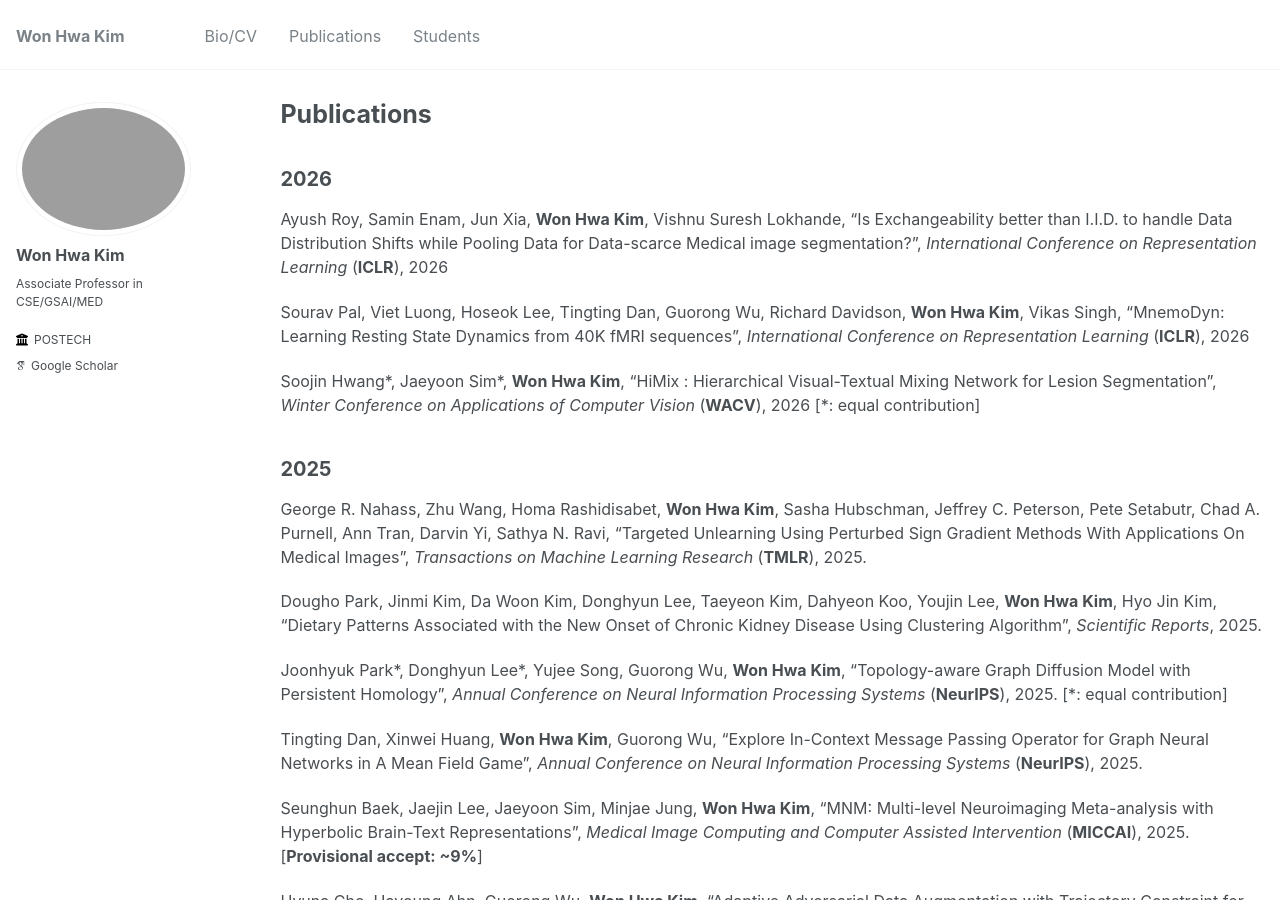
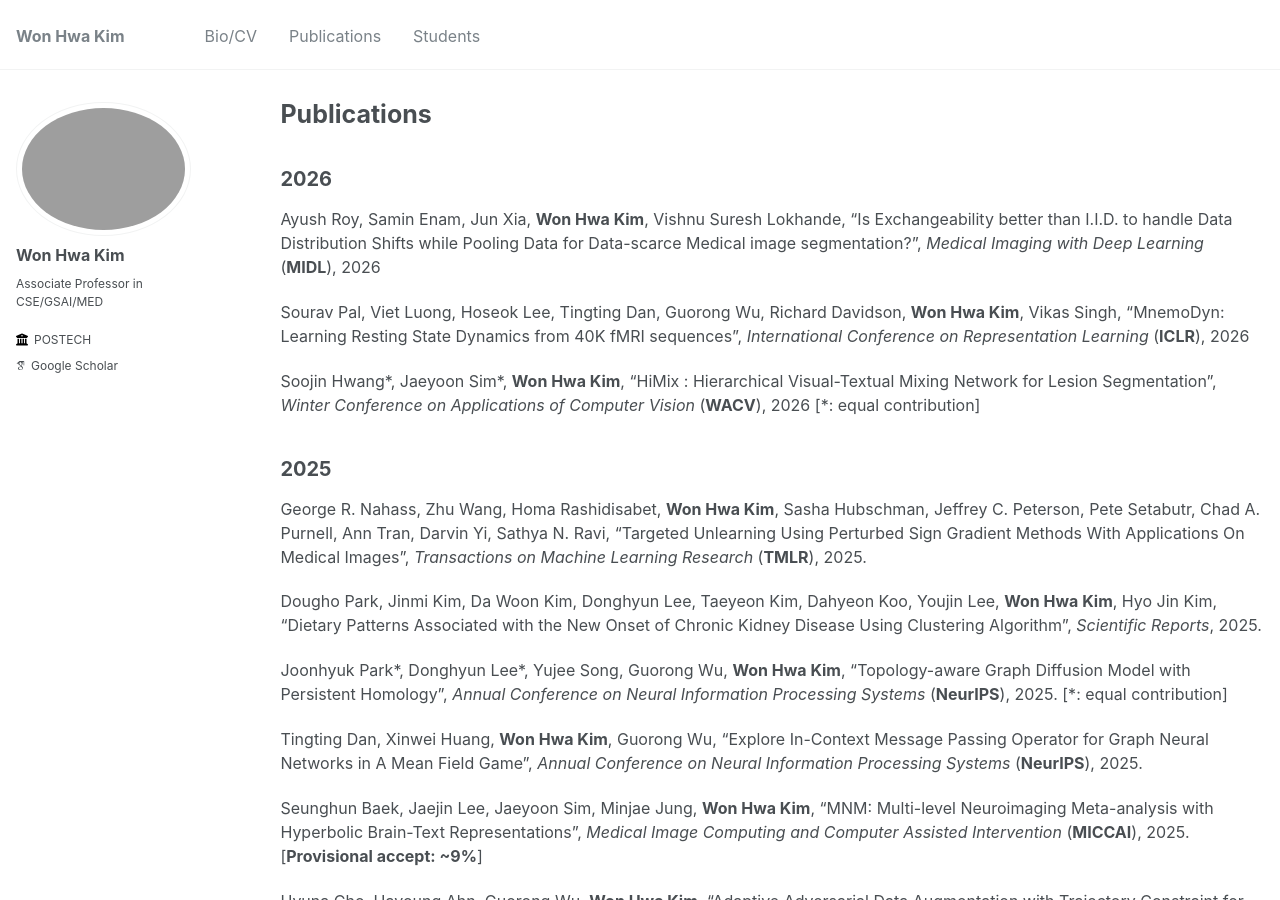
Before and after one commit to wwplato/wwplato.github.io, a Jekyll site: the page built from _pages/publications.md, in a window 1280 px wide and 900 px high. Built offline with Jekyll 4.4.1, drawn with Linux system fonts in a browser that asks for light colours; some web fonts are replaced.

Commit message:
Update publications.md

```diff
--- a/_pages/publications.md
+++ b/_pages/publications.md
@@ -8,7 +8,7 @@ author_profile: true
 
 2026
 ------
-Ayush Roy, Samin Enam, Jun Xia, **Won Hwa Kim**, Vishnu Suresh Lokhande, "Is Exchangeability better than I.I.D. to handle Data Distribution Shifts while Pooling Data for Data-scarce Medical image segmentation?", *International Conference on Representation Learning* (**ICLR**), 2026
+Ayush Roy, Samin Enam, Jun Xia, **Won Hwa Kim**, Vishnu Suresh Lokhande, "Is Exchangeability better than I.I.D. to handle Data Distribution Shifts while Pooling Data for Data-scarce Medical image segmentation?", *Medical Imaging with Deep Learning* (**MIDL**), 2026
 
 Sourav Pal, Viet Luong, Hoseok Lee, Tingting Dan, Guorong Wu, Richard Davidson, **Won Hwa Kim**, Vikas Singh, "MnemoDyn: Learning Resting State Dynamics from 40K fMRI sequences", *International Conference on Representation Learning* (**ICLR**), 2026
 
```
